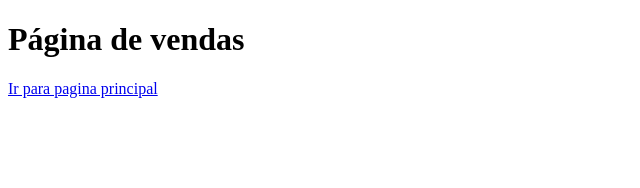
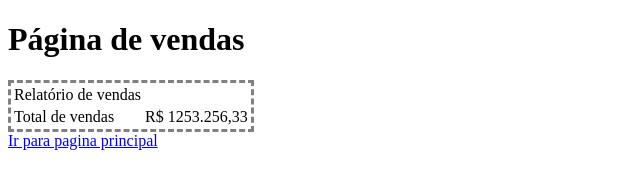
Before and after one commit to enzolatanza/auladegit1, a plain HTML site: page vendas.html in a window 1280 px wide. Shown: the whole page, without its empty margins (0-640 px from the left). Drawn offline with Linux system fonts and the light colour scheme.

Commit message:
Inserção do relatorio de vendas na pagina vendas

```diff
--- a/vendas.html
+++ b/vendas.html
@@ -7,6 +7,7 @@
 </head>
 <body>
     <h1>Página de vendas</h1>
+    <table style="border-style: dashed;"><tr><td>Relatório de vendas</td></tr><tr><td>Total de vendas</td><td>R$ 1253.256,33</td></tr></table>
     <a href="index.html">Ir para pagina principal</a>
 </body>
 </html>
```
